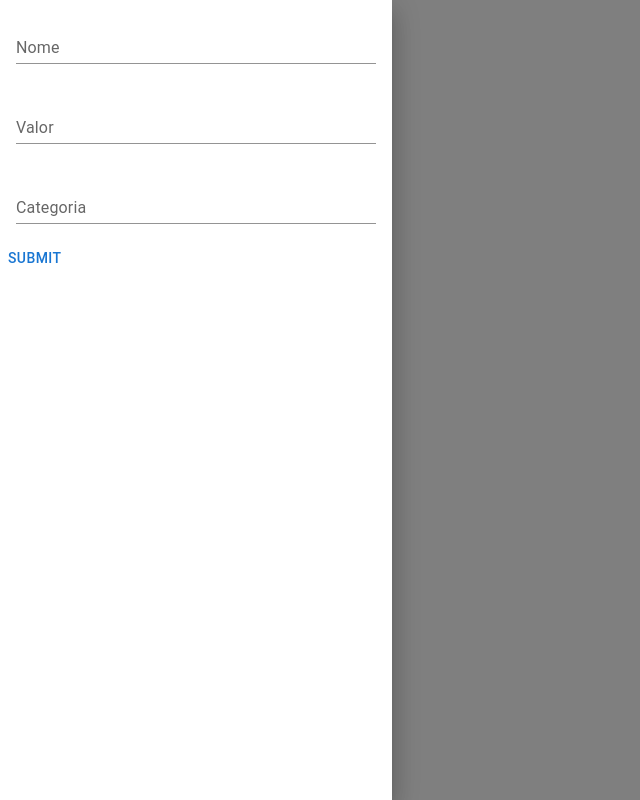
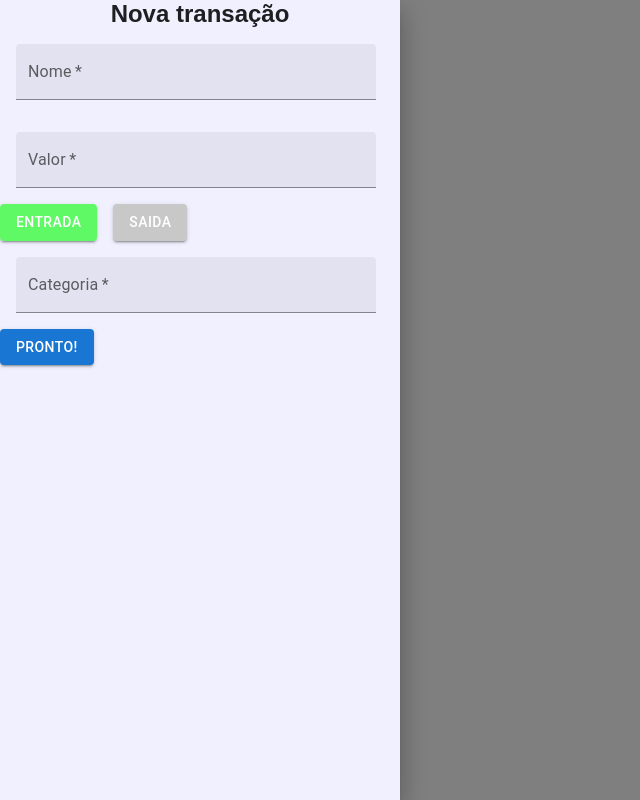
Before and after one commit to EzequielOrlanes/MeuDinheirinho, a React (Vite) app in the folder mymoney/: page / in a window 1280 px wide. Both pictures are taken after a click on the button "NOVA TRANSAÇÃO". Shown: the whole page, without its empty margins (0-640 px from the left). Built offline with nearby package versions, Linux system fonts and the light colour scheme.

Commit message:
Modal quase pronto
Ainda falta alinhar os botões e integrar com a table

```diff
--- /dev/null
+++ b/mymoney/src/components/Form/form.css
@@ -0,0 +1,10 @@
+h2{
+    font-family:Arial, Helvetica, sans-serif;
+    align-items: center;
+    text-align: center;
+}
+
+div .botao{
+    width: 400px;
+    justify-content: center;
+}
--- a/mymoney/src/components/Form/form.jsx
+++ b/mymoney/src/components/Form/form.jsx
@@ -2,6 +2,7 @@ import * as React from 'react';
 import Box from '@mui/material/Box';
 import SwipeableDrawer from '@mui/material/SwipeableDrawer';
 import Button from '@mui/material/Button';
+import './form.css';
 import List from '@mui/material/List';
 import Divider from '@mui/material/Divider';
 import ListItem from '@mui/material/ListItem';
@@ -13,11 +14,14 @@ import ListItemText from '@mui/material/ListItemText';
 import {Modal} from '../Modal/Modal'
 
 
+
 export function Form() {
   const [state, setState] = React.useState({
     novaTransacao: false,
 
   });
+
+
 
   const toggleDrawer = (anchor, open) => (event) => {
     if (
@@ -38,18 +42,32 @@ export function Form() {
 
 
     >
+        <h2>Nova transação</h2>
         <Modal />
-        <Button onClick={toggleDrawer(anchor, false)}>Submit</Button>
+        <div class="botao">
+          <Button onClick={toggleDrawer(anchor, false)}
+                  variant="contained"
+                  color="primary"
+
+          >Pronto!</Button>
+        </div>
+
 
     </Box>
   );
+
+
+
 
   return (
     <div>
       {['Nova transação'].map((anchor) => (
         <React.Fragment key={anchor}>
-          <Button onClick={toggleDrawer(anchor, true)}>{anchor}</Button>
+          <Button onClick={toggleDrawer(anchor, true)} variant="contained" color="primary">{anchor}</Button>
           <SwipeableDrawer
+            PaperProps={{sx: {
+                              backgroundColor: 'rgba(240,240,255,1)'
+            }}}
             anchor={anchor}
             open={state[anchor]}
             onClose={toggleDrawer(anchor, false)}
--- a/mymoney/src/components/Modal/Modal.jsx
+++ b/mymoney/src/components/Modal/Modal.jsx
@@ -1,12 +1,19 @@
 import * as React from 'react';
 import Box from '@mui/material/Box';
 import TextField from '@mui/material/TextField';
+import Stack from '@mui/material/Stack';
+import Button from '@mui/material/Button';
 
 export function Modal() {
   const [value, setValue] = React.useState('Controlled');
   const [preço, setPreço] = React.useState('Preço');
   const [nome, setNome] = React.useState('Nome');
   const [categoria, setCategoria] = React.useState('Categoria');
+  const [pintaVerde, setPintaVerde] = React.useState(true);
+  const [pintaVermelho, setPintaVermelho] = React.useState(false);
+
+
+
 
   const handleChange = (event) => {
     setValue(event.target.value);
@@ -38,32 +45,54 @@ export function Modal() {
     >
       <div>
         <TextField
-          id="standard-textarea"
+          id="filled-nome"
+          required
           label="Nome"
           placeholder="Nome"
           onChange={handleNomeChange}
           multiline
-          variant="standard"
+          variant="filled"
         />
       </div>
       <div>
         <TextField
-          id="standard-textarea"
+          id="filled-valor"
+          required
           label="Valor"
           placeholder="Valor"
           onChange={handlePreçoChange}
           multiline
-          variant="standard"
+          variant="filled"
         />
       </div>
       <div>
+        <Stack spacing={2} direction="row">
+            <Button variant="contained"
+                    onClick={()=> {
+                        setPintaVerde(true);
+                        setPintaVermelho(false);
+                    }}
+                    style={{backgroundColor: pintaVerde?'rgba(0,255,0,0.6)':'rgb(200,200,200)'}}
+            >Entrada</Button>
+
+            <Button variant="contained"
+                    onClick={()=> {
+                        setPintaVerde(false);
+                        setPintaVermelho(true);
+                    }}
+                    style={{backgroundColor: pintaVermelho?'rgba(255,0,0,0.6)':'rgb(200,200,200)'}}
+            >Saida</Button>
+        </Stack>
+      </div>
+      <div>
         <TextField
-          id="standard-textarea"
+          id="filled-categoria"
+          required
           label="Categoria"
           placeholder="Categoria"
           onChange={handleCategoriaChange}
           multiline
-          variant="standard"
+          variant="filled"
         />
       </div>
     </Box>
--- a/mymoney/src/global.css
+++ b/mymoney/src/global.css
@@ -9,3 +9,8 @@
   div#root {
     height: 100%;
   }
+
+Button{
+  display: flex;
+  align-items: center;
+}
```
